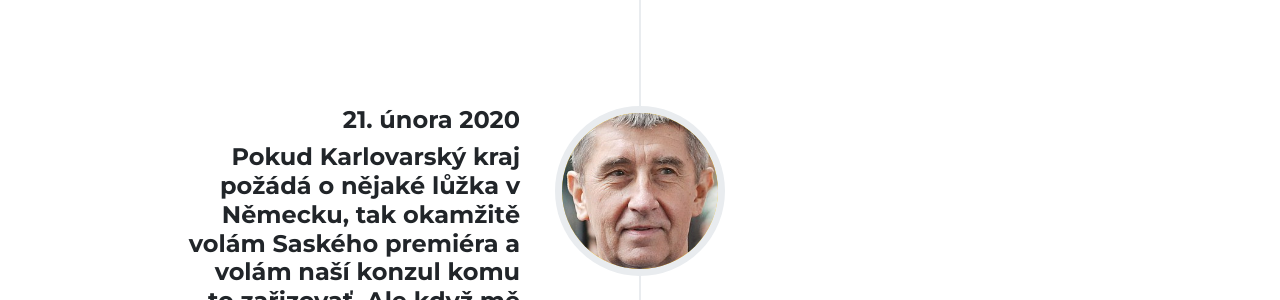
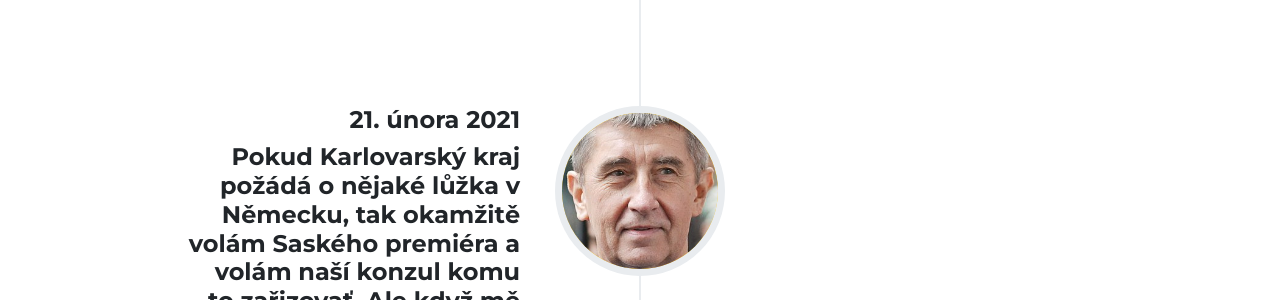
Before and after one commit to xsuchy/babisjelhar, a Jekyll site: the page built from index.md, in a window 1280 px wide and 900 px high, scrolled down 2180 px. Shown: the part 155-455 px from the top of the window. Built offline with Jekyll 4.4.1, drawn with Linux system fonts in a browser that asks for light colours; some web fonts are replaced.

Commit message:
oprava data

```diff
--- a/_data/sitetext.yml
+++ b/_data/sitetext.yml
@@ -42,7 +42,7 @@ timeline:
         image: assets/img/timeline/1.jpg
         desc: "Zákon neprošel, protože se tři poslanci ANO zdrželi hlasování a opozici se nelíbil přílepek na který dlouho dopředu upozorňovali. <br>[Zdroj](https://ct24.ceskatelevize.cz/domaci/3275884-vlada-schvalila-novy-nouzovy-stav-platit-bude-od-soboty-potrebuje-ho-pro-zakaz) [Zdroj](https://www.novinky.cz/domaci/clanek/poslanci-smetli-prispevek-pro-lidi-v-karantene-koalici-chybel-jeden-hlas-40352394)"
       - title: "Pokud Karlovarský kraj požádá o nějaké lůžka v Německu, tak okamžitě volám Saského premiéra a volám naší konzul komu to zařizovať. Ale když mě nikdo nepožádá, tak to nemůžu dělat."
-        year: "21. února 2020"
+        year: "21. února 2021"
         desc: "Hejtman Karlovarského kraje Petr Kulhánek o to vládu a ministra zdravotnictví opakovaně žádal od začátku ledna. <br>[Zdroj](https://www.ceskatelevize.cz/porady/10117034229-168-hodin/221452801100221/)"
         image: assets/img/timeline/1.jpg
       - title: "My zme přerušili schvalování státního rozpočtu snaď poprvé v historii naší země a nic nepomohlo, tak nakonec zme s tím museli súhlasiť, protože zkrátka opozice nás nechala na holičkách."
```
